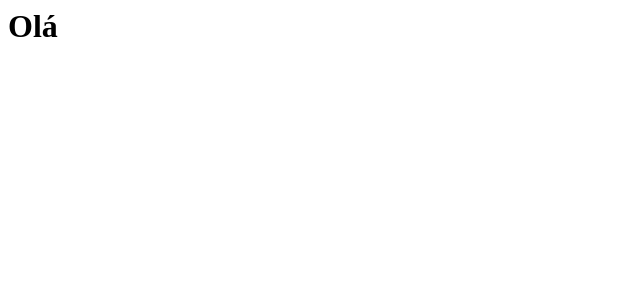
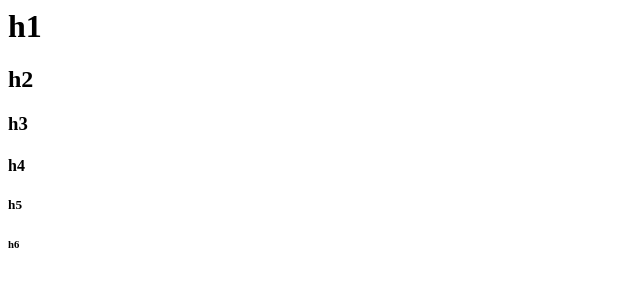
Before and after one commit to vanessatomz/git_e_gitHub, a plain HTML site: page index.html in a window 1280 px wide. Shown: the whole page, without its empty margins (0-640 px from the left). Drawn offline with Linux system fonts and the light colour scheme.

Commit message:
Segunda Versão

```diff
--- a/index.html
+++ b/index.html
@@ -3,8 +3,12 @@
 		<title> Git e Git Hub </title>
 	</head>
 	<body>
-		<h1> Olá </h1>
-
+		<h1> h1 </h1>
+		<h2> h2 </h2>
+		<h3> h3 </h3>
+		<h4> h4 </h4>
+		<h5> h5 </h5>
+		<h6> h6 </h6>
 	</body>
 
 </html>
```
